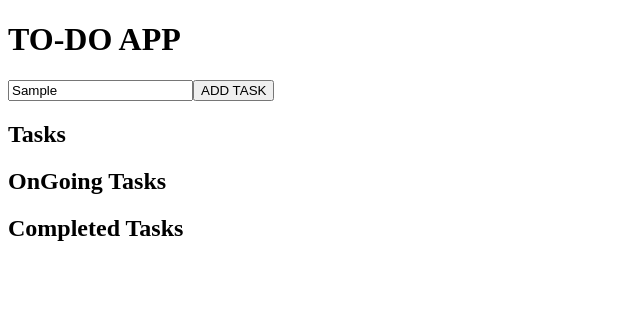
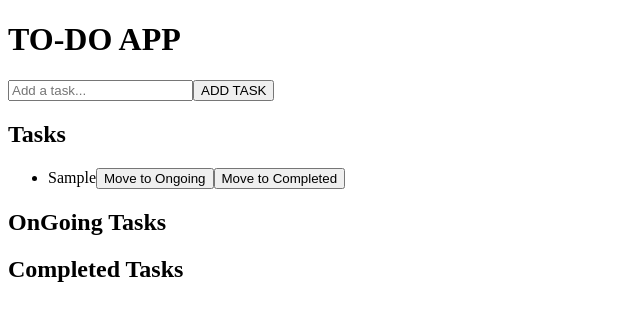
Before and after one commit to fathimamarsheenakp/ToDo-App, a React (Create React App) app: page / in a window 1280 px wide. Both pictures are taken after typing "Sample" into the empty fields and a click on the button "ADD TASK". Shown: the top 320 px of the page, without its empty margins (0-640 px from the left). Built offline with nearby package versions, Linux system fonts and the light colour scheme.

Commit message:
updated Home.jsx

```diff
--- a/src/pages/Home.jsx
+++ b/src/pages/Home.jsx
@@ -12,21 +12,25 @@ export default function Home() {
 
   // Add task to "todo" category
   const addTask = () => {
-    if (task.trim() === '') {
+    if (task.trim() !== '') {
       setTaskList(prevTasks => ({
         ...prevTasks,
         todo : [...prevTasks.todo, task],
       }));
-      setTask('');
+      setTask(''); // Clear input field
     }
   }
 
   // Move task to "ongoing" category
   const moveTask = (currentCategory, targetCategory, taskToMove) => {
     setTaskList((prevTasks) => {
+
+      // Filter out the task to move from the current category
       const updatedCurrent = prevTasks[currentCategory].filter(
         (t) => t !== taskToMove
       )
+
+      // Add the task to move to the target category
       const updatedTarget = [...prevTasks[targetCategory], taskToMove]
       return {
         ...prevTasks,
@@ -57,18 +61,62 @@ export default function Home() {
             ADD TASK
           </button>
       </form>
+
+
       <div className='task-sections'>
+
+        {/* // Display tasks in the "todo" category */}
         <div className='task-section'>
           <h2>Tasks</h2>
+          <ul>
+            {taskList.todo.map((t, index) => (
+              <li key = {index}>
+                {t}
+                <button onClick={() => moveTask('todo', 'ongoing', t)}>
+                  Move to Ongoing
+                </button>
+                <button onClick={() => moveTask('todo', 'completed', t)}>
+                  Move to Completed
+                </button>
+              </li>
+            ))}
+          </ul>
         </div>
 
-
+        {/* // Display tasks in the "ongoing" category */}
         <div className='task-sections'>
           <h2>OnGoing Tasks</h2>
+          <ul>
+            {taskList.ongoing.map((t, index) => (
+              <li key = {index}>
+                {t}
+                <button onClick={() => moveTask('ongoing', 'todo', t)}>
+                  Move to todo
+                </button>
+                <button onClick={() => moveTask('ongoing', 'completed', t)}>
+                  Move to Completed
+                </button>
+              </li>
+            ))}
+          </ul>
         </div>
 
+        {/* // Display tasks in the "completed" category */}
         <div className='task-sections'>
           <h2>Completed Tasks</h2>
+          <ul>
+            {taskList.completed.map((t, index) => (
+              <li key = {index}>
+                {t}
+                <button onClick={() => moveTask('completed', 'todo', t)}>
+                  Move to todo
+                </button>
+                <button onClick={() => moveTask('completed', 'ongoing', t)}>
+                  Move to Completed
+                </button>
+              </li>
+            ))}
+          </ul>
         </div>
       </div>
     </div>
```
